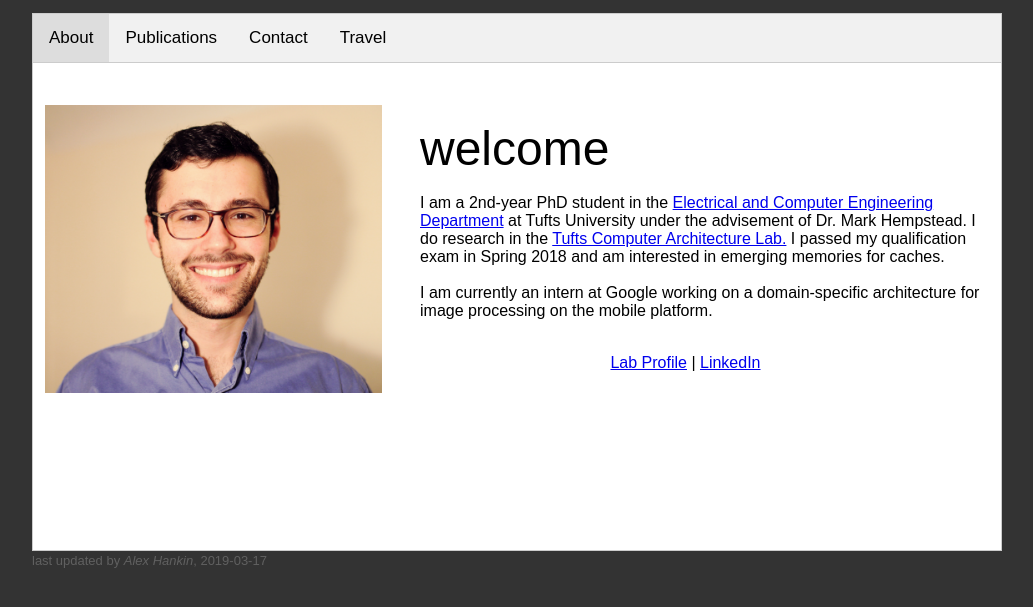
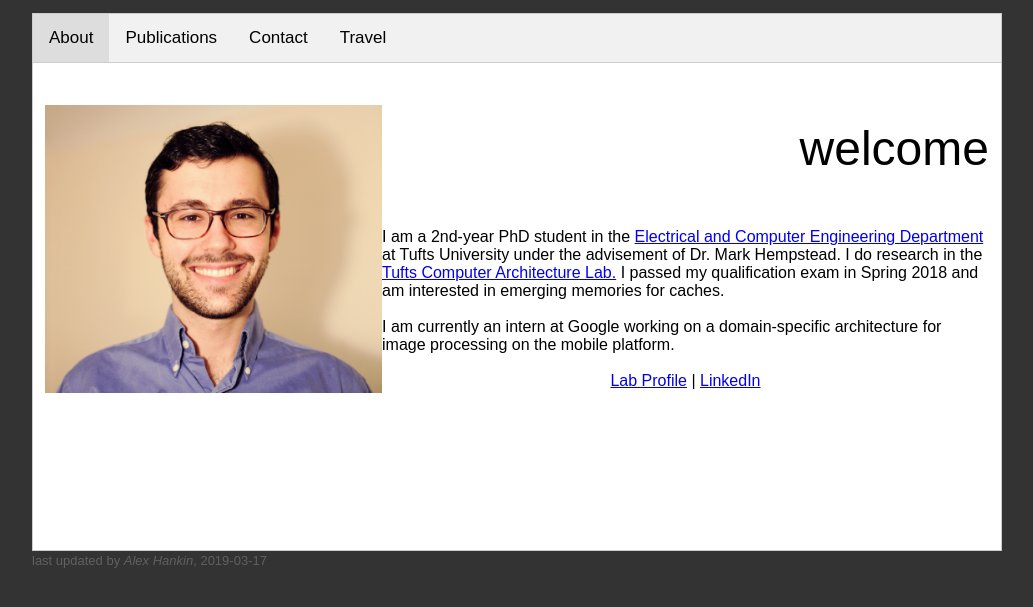
Before and after one commit to hankin0/hankin0.github.io, a Jekyll site: the page built from index.html, in a window 1280 px wide. Shown: the top 607 px of the page, without its empty margins (123-1156 px from the left). Built offline with Jekyll 4.4.1, drawn with Linux system fonts in a browser that asks for light colours.

Commit message:
align welcome text

```diff
--- a/index.html
+++ b/index.html
@@ -17,7 +17,7 @@ layout: default
  	    <br><br>
         <img src="images/Alex_edit_crop_scaled.png" width='337' height='288' align="left">
                     <p class="ex1">
-		    <font size="8" align='right'>welcome</font><br><br>
+                    <p align="right"><font size="8">welcome</font></p><br><br>
 		    I am a 2nd-year PhD student in the <a
             href="https://engineering.tufts.edu/ece/">Electrical and Computer Engineering
             Department</a> at Tufts University under the advisement of Dr. Mark Hempstead. I do
```
